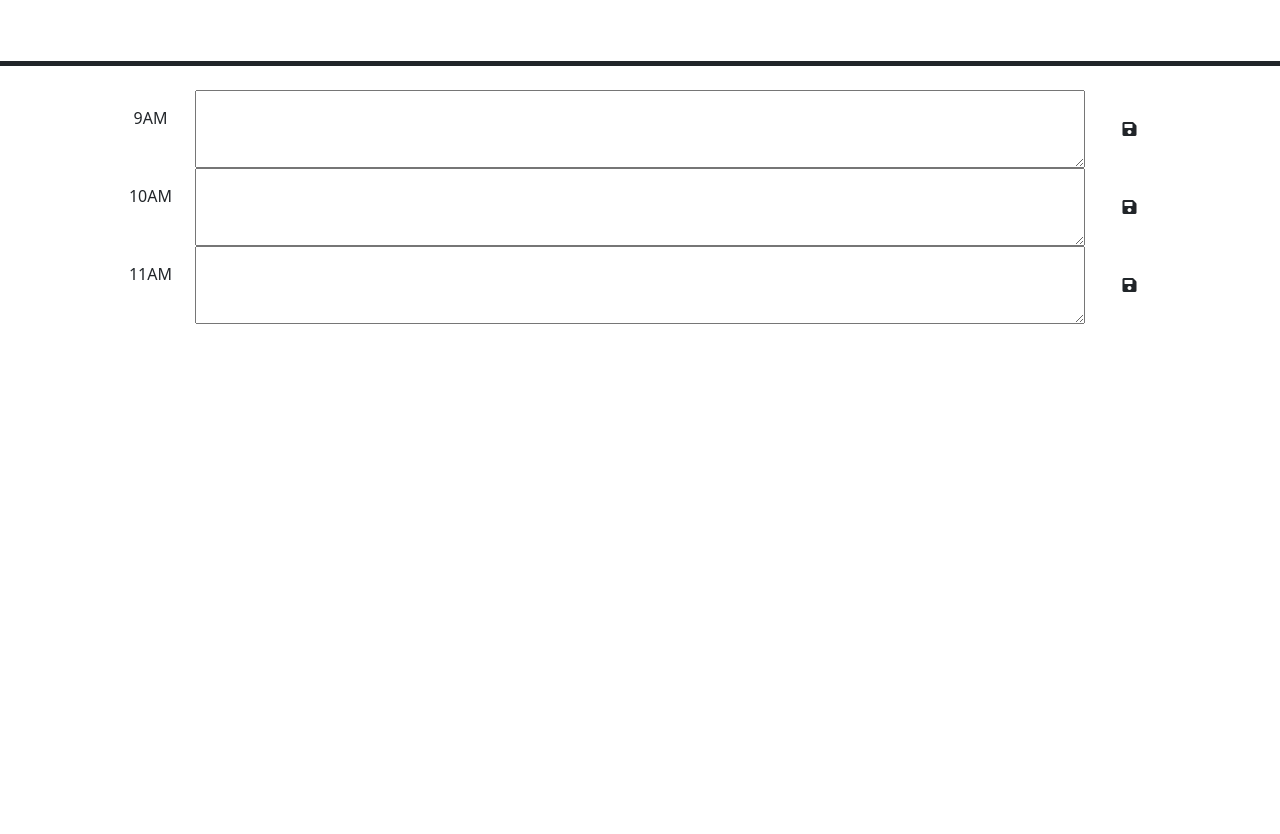
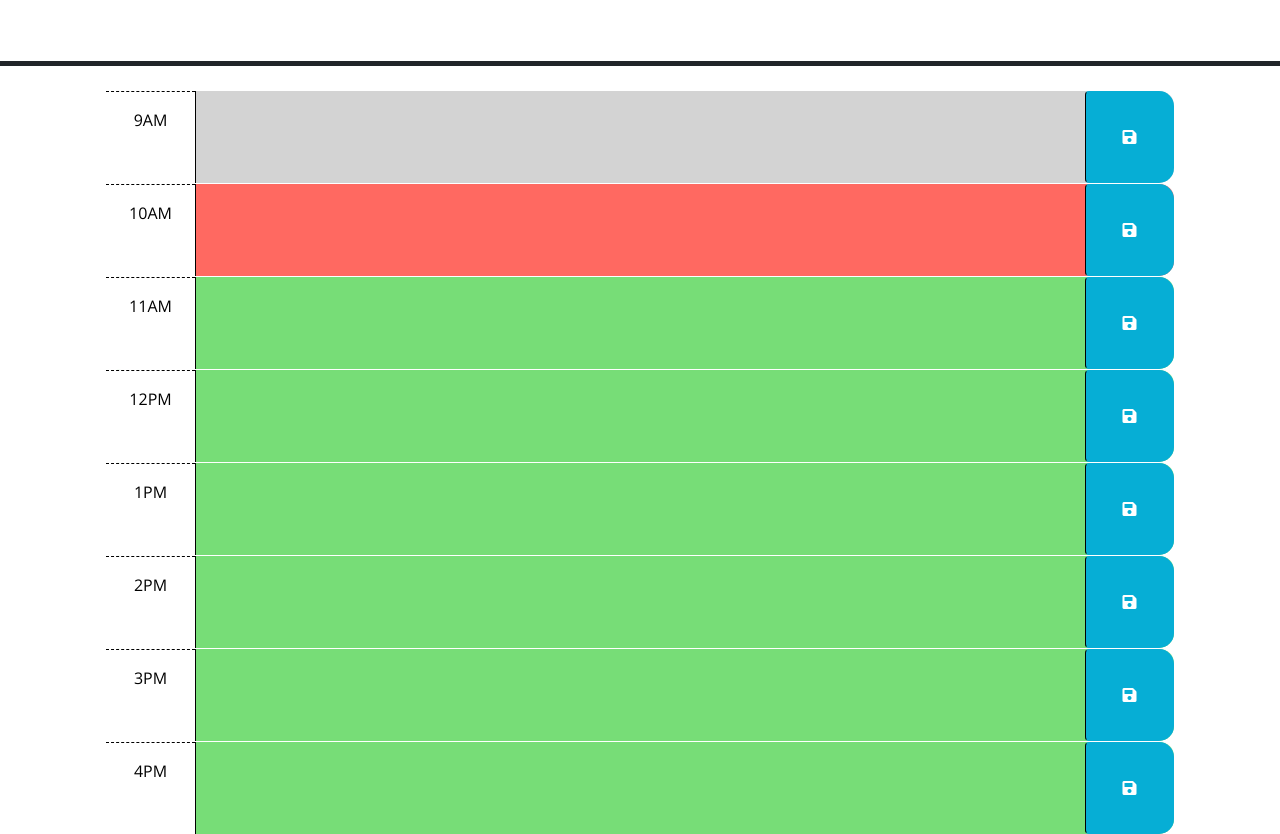
Before and after one commit to kkelsei127/orderTime, a plain HTML site: page Develop/index.html in a window 1280 px wide. Shown: the part 166-1000 px from the top of the page. Before the commit the page ends 800 px from the top, so only its background shows below. Drawn offline with nearby package versions, Linux system fonts and the light colour scheme.

Commit message:
added checkTime function to js

```diff
--- a/Develop/index.html
+++ b/Develop/index.html
@@ -40,39 +40,81 @@
         -->
 
       <!-- Example of a past time block. The "past" class adds a gray background color. -->
-      <div id="hour-9" class="row time-block past">
-        <div class="col-2 col-md-1 hour text-center py-3">9AM</div>
+      <div id="hour" class="row time-block past">
+        <div class="col-2 col-md-1 hour text-center py-3" id="09">9AM</div>
+        <textarea class="textarea col-8 col-md-10 description" rows="3"> </textarea>
+        <button class="btn saveBtn col-2 col-md-1" aria-label="save">
+          <i class="fas fa-save" aria-hidden="true"></i>
+        </button>
+      </div>
+
+      <!-- Example of a a present time block. The "present" class adds a red background color. -->
+      <div id="hour" class="time-block row present">
+        <div class="col-2 col-md-1 hour text-center py-3" id="10">10AM</div>
+        <textarea class="textarea col-8 col-md-10 description" rows="3"> </textarea>
+        <button class="btn saveBtn col-2 col-md-1" aria-label="save">
+          <i class="fas fa-save" aria-hidden="true"></i>
+        </button>
+      </div>
+
+      <!-- Example of a future time block. The "future" class adds a green background color. -->
+      <div id="hour" class="row time-block future">
+        <div class="col-2 col-md-1 hour text-center py-3" id="11">11AM</div>
         <textarea class="col-8 col-md-10 description" rows="3"> </textarea>
         <button class="btn saveBtn col-2 col-md-1" aria-label="save">
           <i class="fas fa-save" aria-hidden="true"></i>
         </button>
       </div>
 
-      <!-- Example of a a present time block. The "present" class adds a red background color. -->
-      <div id="hour-10" class="row time-block present">
-        <div class="col-2 col-md-1 hour text-center py-3">10AM</div>
+      <div id="hour" class="row time-block future">
+        <div class="col-2 col-md-1 hour text-center py-3" id="12">12PM</div>
         <textarea class="col-8 col-md-10 description" rows="3"> </textarea>
         <button class="btn saveBtn col-2 col-md-1" aria-label="save">
           <i class="fas fa-save" aria-hidden="true"></i>
         </button>
       </div>
 
-      <!-- Example of a future time block. The "future" class adds a green background color. -->
-      <div id="hour-11" class="row time-block future">
-        <div class="col-2 col-md-1 hour text-center py-3">11AM</div>
+      <div id="hour" class="row time-block future">
+        <div class="col-2 col-md-1 hour text-center py-3" id="14">1PM</div>
         <textarea class="col-8 col-md-10 description" rows="3"> </textarea>
         <button class="btn saveBtn col-2 col-md-1" aria-label="save">
           <i class="fas fa-save" aria-hidden="true"></i>
         </button>
       </div>
 
+      <div id="hour" class="row time-block future">
+        <div class="col-2 col-md-1 hour text-center py-3" id="14">2PM</div>
+        <textarea id='textarea' class="col-8 col-md-10 description" rows="3"> </textarea>
+        <button class="btn saveBtn col-2 col-md-1" aria-label="save">
+          <i class="fas fa-save" aria-hidden="true"></i>
+        </button>
+      </div>
+
+      <div id="hour" class="row time-block future">
+        <div class="col-2 col-md-1 hour text-center py-3" id="15">3PM</div>
+        <textarea class="col-8 col-md-10 description" rows="3"> </textarea>
+        <button class="btn saveBtn col-2 col-md-1" aria-label="save">
+          <i class="fas fa-save" aria-hidden="true"></i>
+        </button>
+      </div>
+
+      <div id="hour" class="row time-block future">
+        <div class="col-2 col-md-1 hour text-center py-3" id="16">4PM</div>
+        <textarea class="col-8 col-md-10 description" rows="3"> </textarea>
+        <button class="btn saveBtn col-2 col-md-1" aria-label="save">
+          <i class="fas fa-save" aria-hidden="true"></i>
+        </button>
+      </div>
+
+
+        <!-- Added link to the jQuery library -->
     <script src="https://code.jquery.com/jquery-3.4.1.min.js"></script>
     <script
       src="https://cdn.jsdelivr.net/npm/dayjs@1.11.3/dayjs.min.js"
       integrity="sha256-iu/zLUB+QgISXBLCW/mcDi/rnf4m4uEDO0wauy76x7U="
       crossorigin="anonymous"
     ></script>
-
-    <script src="script.js"></script>
+    <script src="https://cdnjs.cloudflare.com/ajax/libs/moment.js/2.24.0/moment.min.js"></script>
+    <script src="./script.js"></script>
   </body>
 </html>
--- a/Develop/script.js
+++ b/Develop/script.js
@@ -1,23 +1,76 @@
+//global variables
+var saveButton = $('#hour');
+
+
 // Wrap all code that interacts with the DOM in a call to jQuery to ensure that
 // the code isn't run until the browser has finished rendering all the elements
 // in the html.
+
+
 $(function () {
-    // TODO: Add a listener for click events on the save button. This code should
-    // use the id in the containing time-block as a key to save the user input in
-    // local storage. HINT: What does `this` reference in the click listener
-    // function? How can DOM traversal be used to get the "hour-x" id of the
-    // time-block containing the button that was clicked? How might the id be
-    // useful when saving the description in local storage?
-    //
-    // TODO: Add code to apply the past, present, or future class to each time
-    // block by comparing the id to the current hour. HINTS: How can the id
-    // attribute of each time-block be used to conditionally add or remove the
-    // past, present, and future classes? How can Day.js be used to get the
-    // current hour in 24-hour time?
-    //
-    // TODO: Add code to get any user input that was saved in localStorage and set
-    // the values of the corresponding textarea elements. HINT: How can the id
-    // attribute of each time-block be used to do this?
-    //
-    // TODO: Add code to display the current date in the header of the page.
+    //TODO Step1: Add a listener for click events on the save button. This code should use the id in the containing time-block as a key to save the user input in local storage.
+        //HINT:
+        //What does `this` reference in the click listener function?
+        //How can DOM traversal be used to get the "hour-x" id of the time-block containing the button that was clicked?
+        //How might the id be useful when saving the description in local storage?
+
+    //this needs to save currently does not traverse the dom
+    saveButton.on('click', function(event) {
+        console.log('clicked!')
+        event.preventDefault
+    });
+
+    //TODO Step2: Add code to apply the past, present, or future class to each time block by comparing the id to the current hour.
+        //HINTS:
+        //How can the id attribute of each time-block be used to conditionally add or remove the past, present, and future classes?
+        //How can Day.js be used to get the current hour in 24-hour time?
+
+    //checks time to change timeblock color
+    var checkTime = function() {
+        //gets current time
+        var currentTime = moment().format('H');
+        console.log(currentTime)
+        //gets timeBlockEl with class
+        var timeBlockEl = $('.textarea');
+        console.log(timeBlockEl[14])
+
+        for (var i = 0; i < timeBlockEl.length; i++) {
+            //gets element id as a string
+            var elementID = timeBlockEl[i].id;
+            console.log(elementID)
+            //get element by ID
+            var changeID = document.getElementById(timeBlockEl[i].id)
+
+            //remove any old classes from element
+            $(timeBlockEl[i].id).removeClass('.present .past .future');
+
+            //apply new class if task is present/past/future
+            if(elementID < currentTime) {
+                $(changeID).addClass('past');
+            }
+            else if (elementID > currentTime) {
+                $(changeID).addClass('future');
+            }
+            else {
+                $(changeID).addClass('present');
+            }
+
+        }
+    }
+    //this should recheck the time every 5 minutes
+    setInterval(checkTime(), (1000 * 60) * 5);
+    console.log(timeBlockEl[14].id)
+
+
+    //TODO Step3: Add code to get any user input that was saved in localStorage and set the values of the corresponding textarea elements.
+        //HINT: How can the id attribute of each time-block be used to do this?
+
+
+    // COMPLETED Step4: Add code to display the current date in the header of the page.
+    //Displays the current time in the format: month:day:year hours:minutes am/pm
+    var time = dayjs().format('MMM D, YYYY, hh:mm a');
+    $('#currentDay').text(time);
+
   });
+
+// checkTime every 5 minutes
--- a/Develop/style.css
+++ b/Develop/style.css
@@ -1,23 +1,59 @@
-// Wrap all code that interacts with the DOM in a call to jQuery to ensure that
-// the code isn't run until the browser has finished rendering all the elements
-// in the html.
-$(function () {
-  // TODO: Add a listener for click events on the save button. This code should
-  // use the id in the containing time-block as a key to save the user input in
-  // local storage. HINT: What does `this` reference in the click listener
-  // function? How can DOM traversal be used to get the "hour-x" id of the
-  // time-block containing the button that was clicked? How might the id be
-  // useful when saving the description in local storage?
-  //
-  // TODO: Add code to apply the past, present, or future class to each time
-  // block by comparing the id to the current hour. HINTS: How can the id
-  // attribute of each time-block be used to conditionally add or remove the
-  // past, present, and future classes? How can Day.js be used to get the
-  // current hour in 24-hour time?
-  //
-  // TODO: Add code to get any user input that was saved in localStorage and set
-  // the values of the corresponding textarea elements. HINT: How can the id
-  // attribute of each time-block be used to do this?
-  //
-  // TODO: Add code to display the current date in the header of the page.
-});
+body {
+    font-family: 'Open Sans', sans-serif;
+    font-size: 16px;
+  }
+
+  textarea {
+    background: transparent;
+    border: none;
+    resize: none;
+    color: #000000;
+    border-left: 1px solid black;
+    padding: 10px;
+  }
+
+  .description {
+    white-space: pre-wrap;
+  }
+
+  .time-block {
+    border-radius: 15px;
+  }
+
+  .row {
+    border-top: 1px solid white;
+  }
+
+  .hour {
+    background-color: #ffffff;
+    color: #000000;
+    border-top: 1px dashed #000000;
+  }
+
+  .past {
+    background-color: #d3d3d3;
+    color: white;
+  }
+
+  .present {
+    background-color: #ff6961;
+    color: white;
+  }
+
+  .future {
+    background-color: #77dd77;
+    color: white;
+  }
+
+  .saveBtn {
+    border-left: 1px solid black;
+    border-top-right-radius: 15px;
+    border-bottom-right-radius: 15px;
+    background-color: #06aed5;
+    color: white;
+  }
+
+  .saveBtn i:hover {
+    font-size: 20px;
+    transition: all 0.3s ease-in-out;
+  }
```
